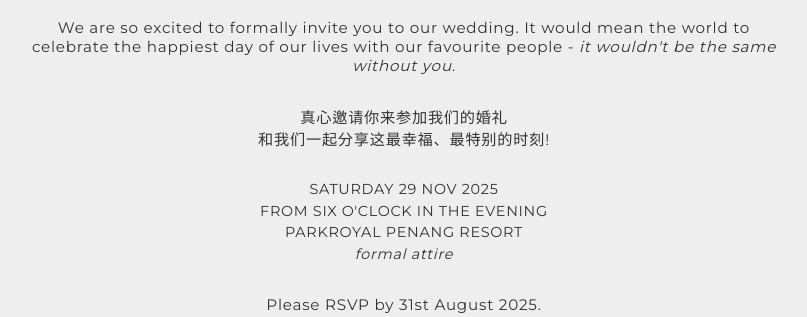
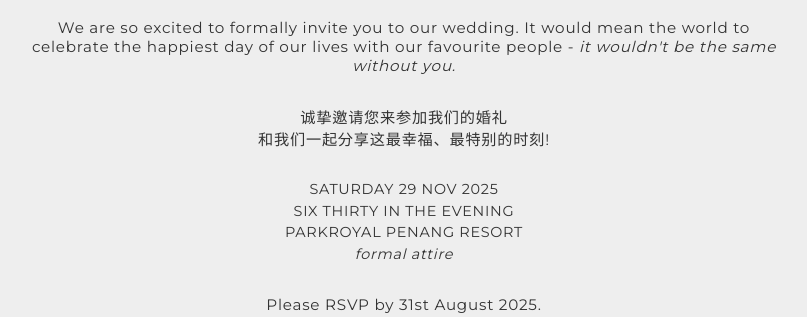
Before and after one commit to tzeliz/junandliz, a Flask app: template templates/invitation.html in a window 1280 px wide. Shown: the part 812-1129 px from the top of the page, without its empty margins (236-1043 px from the left). Run offline with Flask 3, Linux system fonts and the light colour scheme; the template is opened without the code that fills it, so the values that code supplies are empty; some web fonts are replaced.

Commit message:
chinese edits

```diff
--- a/rsvps.csv
+++ /dev/null
@@ -1,4 +0,0 @@
-Timestamp,Name,RSVP,Dietary Requirements,Phone Number,Dance Song
-2025-05-26T16:14:58.047939,Uncle Johnnie,Yes,,+60nwu,
-2025-05-26T16:46:32.033096,Ian,Yes,,+60123,
-2025-06-07T11:34:37.812229,Yeoh Lin Na,Yes,,+60123,
--- a/templates/details.html
+++ b/templates/details.html
@@ -17,7 +17,7 @@
             <p class="details-text">
                 <!-- Your venue details go here -->
                 Our dinner reception will be held at the Andaman Ballroom in <a href="https://g.co/kgs/uJT8Dzx" target="_blank" style="color: inherit; text-decoration: underline; text-underline-offset: 4px;">PARKROYAL Penang Resort Batu Ferringhi Beach</a><br>
-                Please arrive at 6PM.
+                Please arrive at 6.30PM.
             </p>
         </section>
 
--- a/templates/invitation.html
+++ b/templates/invitation.html
@@ -29,10 +29,10 @@
     <section id="homepage">
         <h2 class="name-text"><strong><em>{{ guest_name }}</em></strong></h2>
         <p class="paragraph-text">We are so excited to formally invite you to our wedding. It would mean the world to celebrate the happiest day of our lives with our favourite people - <em>it wouldn't be the same without you.</em></p>
-        <p class="paragraph-text">真心邀请你来参加我们的婚礼<br>
+        <p class="paragraph-text">诚挚邀请您来参加我们的婚礼<br>
             和我们一起分享这最幸福、最特别的时刻!</p>
         <p class="paragraph-text-details">SATURDAY 29 NOV 2025<br>
-            FROM SIX O'CLOCK IN THE EVENING<br>
+            SIX THIRTY IN THE EVENING<br>
             PARKROYAL PENANG RESORT<br>
             <em>formal attire</em>
         </p>
```
